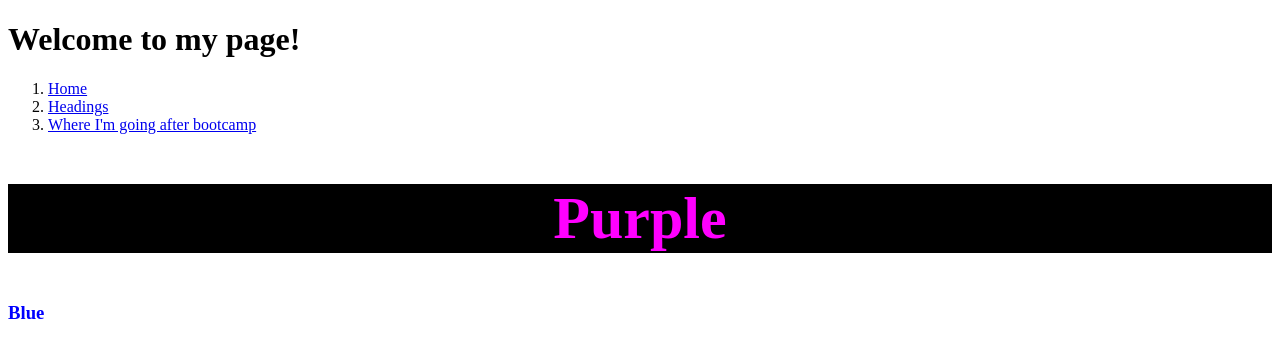
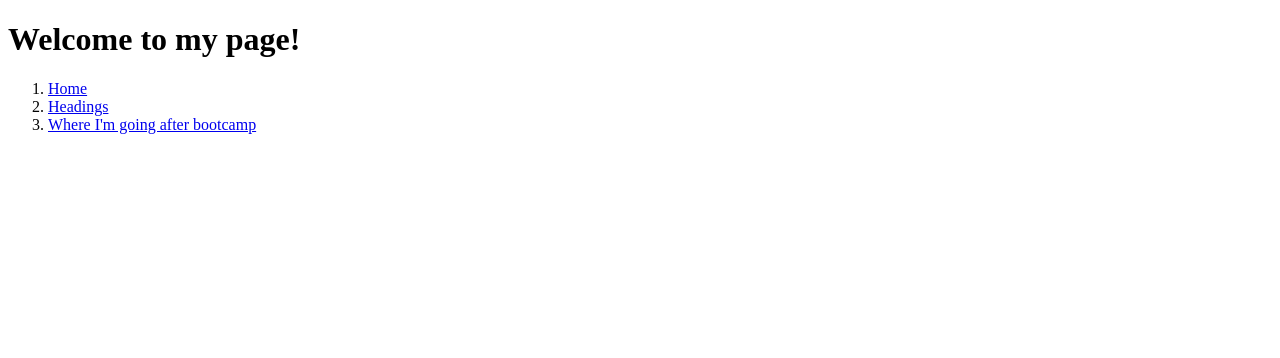
Before and after one commit to danskan/danskan1.github.io, a plain HTML site: page index.html in a window 1280 px wide. Drawn offline with Linux system fonts and the light colour scheme.

Commit message:
Update index.html
update index

```diff
--- a/index.html
+++ b/index.html
@@ -31,8 +31,6 @@
         <li><a href="headings.html">Headings</a></li>
         <li><a href="travel.html">Where I'm going after bootcamp</a></li>
     </ol>
-    <h2 class = 'alignCenter blackBackground'>Purple</h2>
-    <h3 id="blue">Blue</h3>
 
 </body>
 </html>
```
